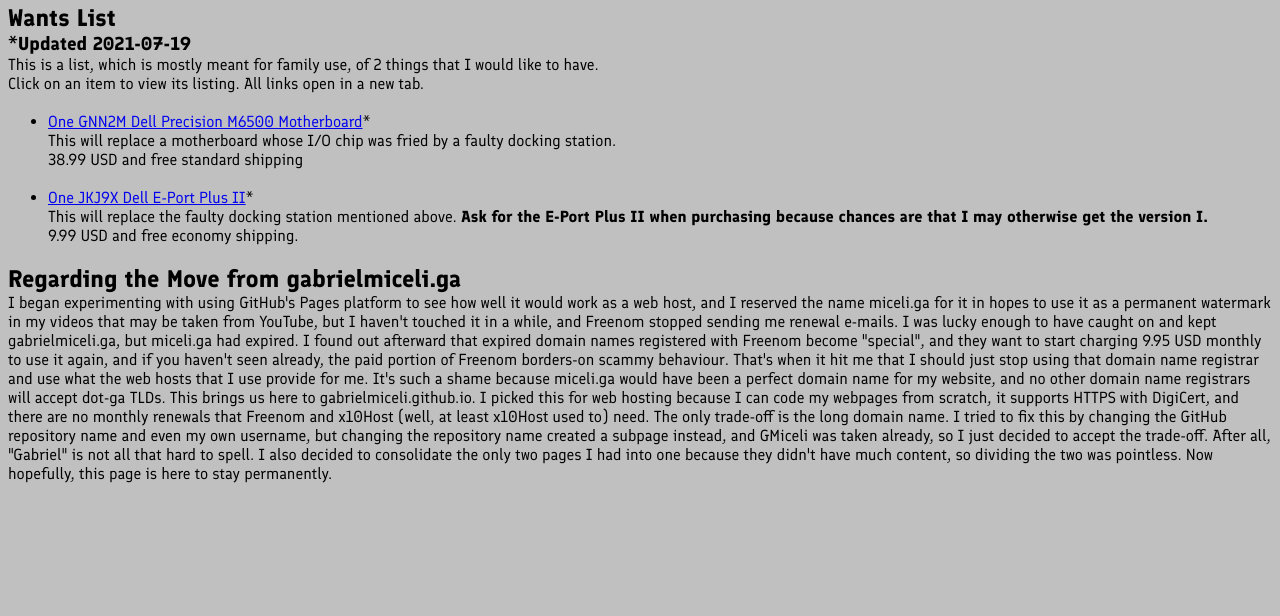
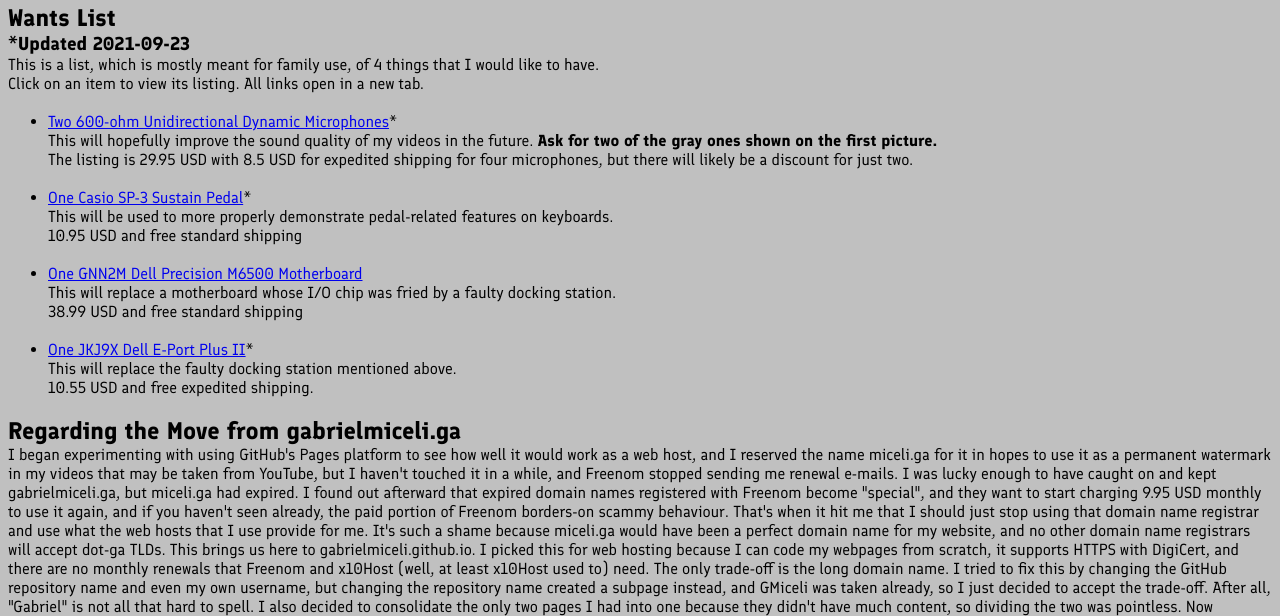
Before and after one commit to GabrielMiceli/gabrielmiceli.github.io, a plain HTML site: page index.htm in a window 1280 px wide. Shown: the part 814-1430 px from the top of the page. Before the commit the page ends 1316 px from the top, so only its background shows below. Drawn offline with Linux system fonts and the light colour scheme.

Commit message:
- Gabriel Miceli's Webpage

```diff
--- a/index.htm
+++ b/index.htm
@@ -27,21 +27,33 @@ h1{margin-bottom:2pt}
 <h2>Dotted Zeros</h2>
 <p>When I write a zero, I always put a dot in the center of it so that it helps to differentiate it from the latin capital letter O or the Danish/Norwegian capital letter &Oslash; if the context of its usage is hard to get.<br><a style=font-size:72pt;line-height:0.9em>O 0 &Oslash;</a></p><br>
 <h2>Wants List</h2>
-<h3>*Updated 2021-07-19</h3>
-<p>This is a list, which is mostly meant for family use, of 2 things that I would like to have.<br>
+<h3>*Updated 2021-09-23</h3>
+<p>This is a list, which is mostly meant for family use, of 4 things that I would like to have.<br>
 Click on an item to view its listing. All links open in a new tab.</p><br>
 
 <ul>
+<li><a href=//ebay.com/itm/193876033029 target=_blank>
+Two 600-ohm Unidirectional Dynamic Microphones</a>*<br>
+This will hopefully improve the sound quality of my videos in the future. <b>Ask for two of the gray ones shown on the first picture.</b><br>
+The listing is 29.95 USD with 8.5 USD for expedited shipping for four microphones, but there will likely be a discount for just two.<br>
+<br></li>
+
+<li><a href=//ebay.com/itm/393592196772 target=_blank>
+One Casio SP-3 Sustain Pedal</a>*<br>
+This will be used to more properly demonstrate pedal-related features on keyboards.<br>
+10.95 USD and free standard shipping<br>
+<br></li>
+
 <li><a href=//ebay.com/itm/110977233515 target=_blank>
-One GNN2M Dell Precision M6500 Motherboard</a>*<br>
+One GNN2M Dell Precision M6500 Motherboard</a><br>
 This will replace a motherboard whose I/O chip was fried by a faulty docking station.<br>
 38.99 USD and free standard shipping<br>
 <br></li>
 
-<li><a href=//ebay.com/itm/363463127930 target=_blank>
+<li><a href=//ebay.com/itm/373686741822 target=_blank>
 One JKJ9X Dell E-Port Plus II</a>*<br>
-This will replace the faulty docking station mentioned above. <b>Ask for the E-Port Plus II when purchasing because chances are that I may otherwise get the version I.</b><br>
-9.99 USD and free economy shipping.<br>
+This will replace the faulty docking station mentioned above. <!--b>Ask for the E-Port Plus II when purchasing because chances are that I may otherwise get the version I.</b--><br>
+10.55 USD and free expedited shipping.<br>
 <br></li>
 </ul>
 
```
